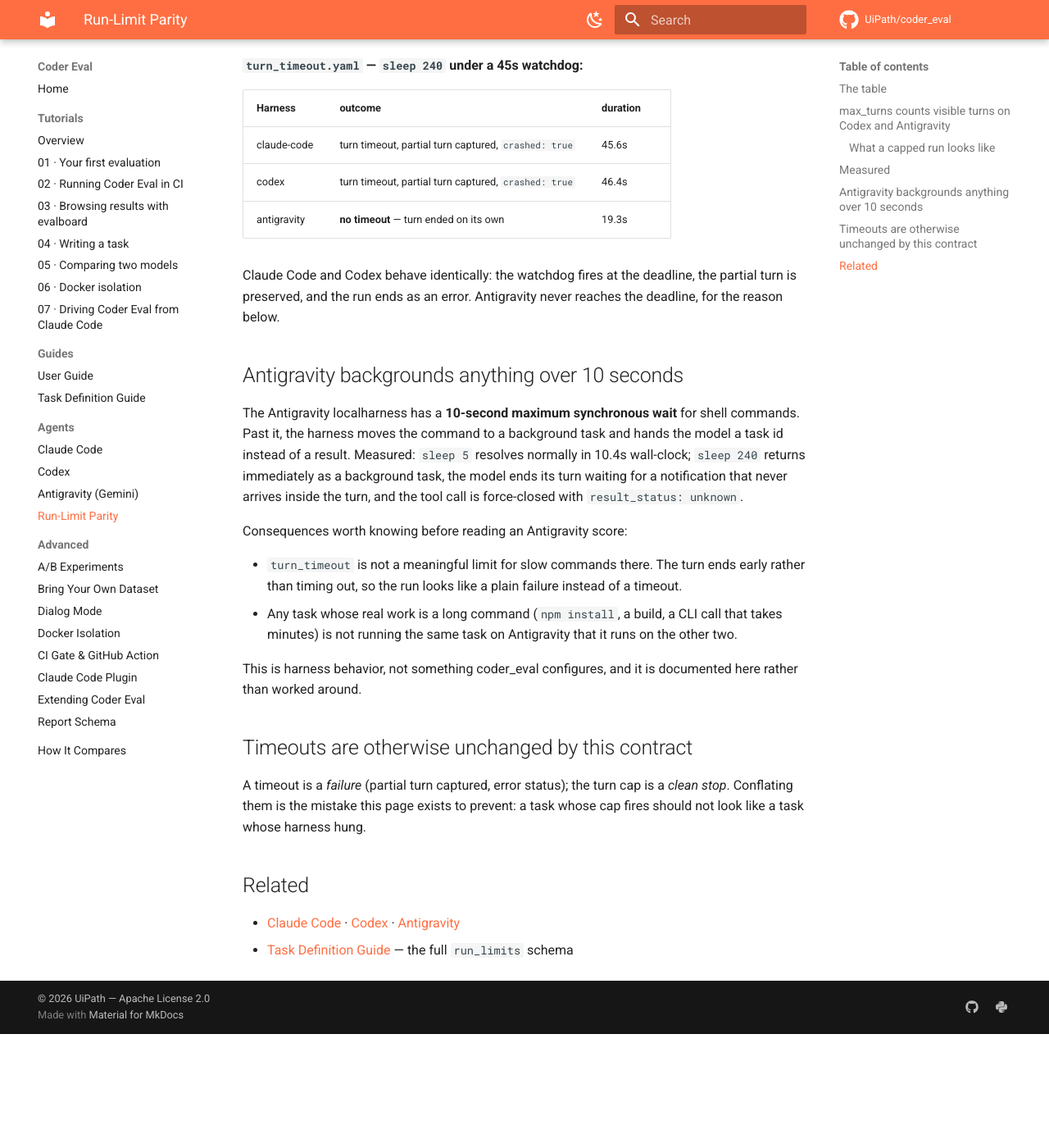
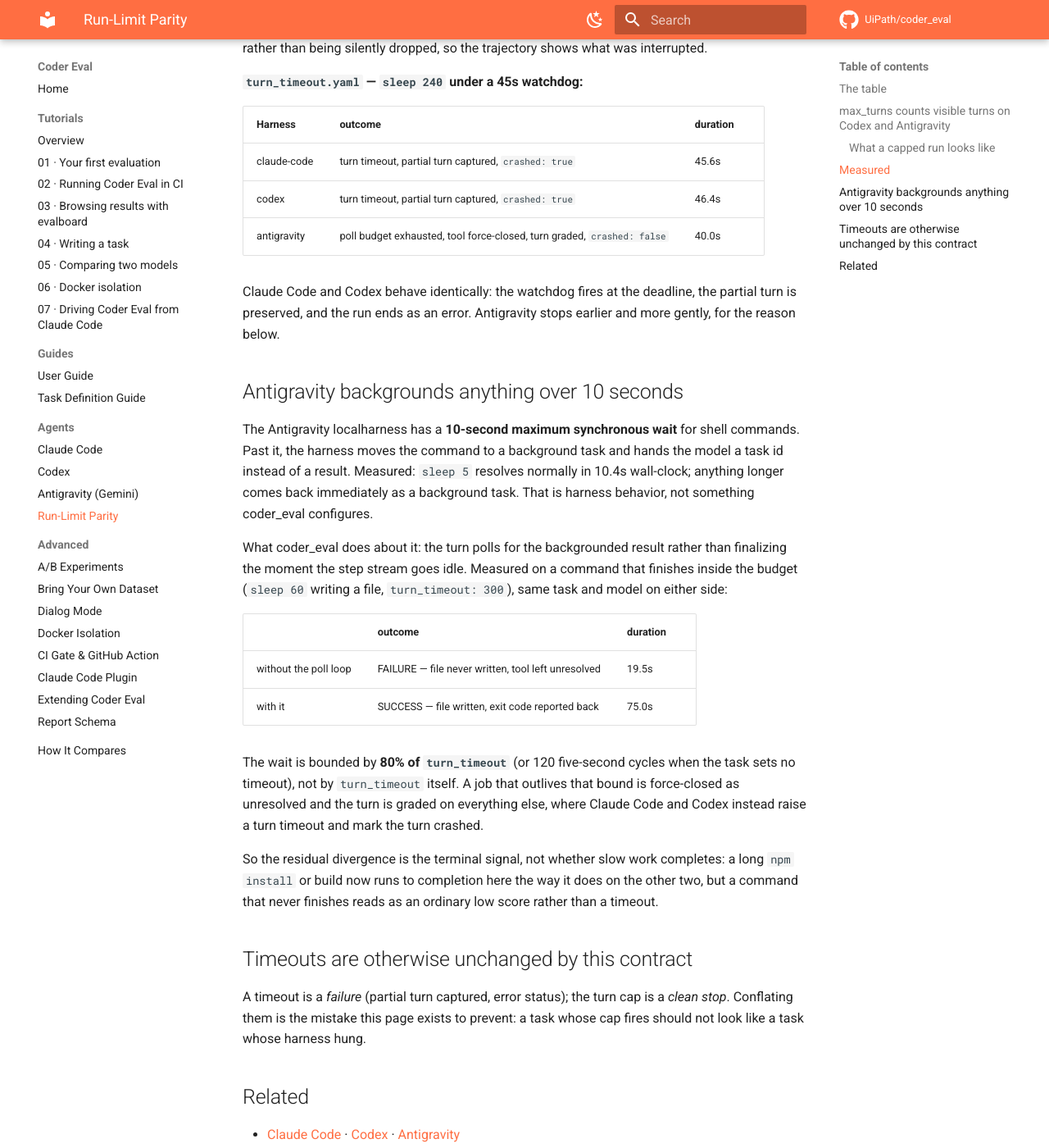
Before and after one commit to UiPath/coder_eval, an MkDocs documentation site: the page built from docs/agents/HARNESS_PARITY.md, in a window 1280 px wide and 1400 px high, scrolled down 2383 px. Shown: the whole window at 82% size. Built offline with MkDocs 1.6.1 and Material for MkDocs 9.7.7, drawn with Linux system fonts in a browser that asks for light colours; comment, search, counter and statistics services are not loaded; before the commit the page ends 3644 px from its top, so only the background shows below that; some of the changed text lies outside the part shown.

Commit message:
docs(run-limits): re-measure the antigravity timeout case after the poll loop
The measured turn_timeout row was taken before #111 landed and no longer holds:
a backgrounded command is now polled for instead of ending the turn on an idle
step stream. Re-ran the same fixture on the same box and model, plus an A/B on
a job that finishes inside the budget (FAILURE at 19.5s before, SUCCESS at
75.0s after).

Restates the residual divergence as what it now is: the terminal signal on a
job that outlives the budget, not whether slow work completes at all.

Co-Authored-By: Claude Opus 5 (1M context) <noreply@anthropic.com>

```diff
--- a/docs/agents/HARNESS_PARITY.md
+++ b/docs/agents/HARNESS_PARITY.md
@@ -12,7 +12,7 @@ This page is the contract for what each run limit means per harness.
 | Limit | claude-code | codex | antigravity |
 |---|---|---|---|
 | `run_limits.max_turns` | native SDK cap (agent-loop turns) | visible-turn cap (resolved tool calls) | visible-turn cap (resolved tool calls) |
-| `run_limits.turn_timeout` | watchdog, SIGKILL on the CLI subprocess | watchdog + cooperative interrupt | watchdog, but see the 10s note below |
+| `run_limits.turn_timeout` | watchdog, SIGKILL on the CLI subprocess | watchdog + cooperative interrupt | watchdog, plus an earlier internal poll deadline at 80% of it (see below) |
 | `run_limits.task_timeout` | orchestrator-level, agent-agnostic | orchestrator-level, agent-agnostic | orchestrator-level, agent-agnostic |
 | `run_limits.stop_early` | cooperative `should_stop` | cooperative `should_stop` | cooperative `should_stop` |
 
@@ -91,32 +91,39 @@ what was interrupted.
 |---|---|---|
 | claude-code | turn timeout, partial turn captured, `crashed: true` | 45.6s |
 | codex | turn timeout, partial turn captured, `crashed: true` | 46.4s |
-| antigravity | **no timeout** — turn ended on its own | 19.3s |
+| antigravity | poll budget exhausted, tool force-closed, turn graded, `crashed: false` | 40.0s |
 
 Claude Code and Codex behave identically: the watchdog fires at the deadline, the
-partial turn is preserved, and the run ends as an error. Antigravity never reaches
-the deadline, for the reason below.
+partial turn is preserved, and the run ends as an error. Antigravity stops earlier
+and more gently, for the reason below.
 
 ## Antigravity backgrounds anything over 10 seconds
 
 The Antigravity localharness has a **10-second maximum synchronous wait** for shell
 commands. Past it, the harness moves the command to a background task and hands the
 model a task id instead of a result. Measured: `sleep 5` resolves normally in 10.4s
-wall-clock; `sleep 240` returns immediately as a background task, the model ends its
-turn waiting for a notification that never arrives inside the turn, and the tool call
-is force-closed with `result_status: unknown`.
+wall-clock; anything longer comes back immediately as a background task. That is
+harness behavior, not something coder_eval configures.
 
-Consequences worth knowing before reading an Antigravity score:
+What coder_eval does about it: the turn polls for the backgrounded result rather
+than finalizing the moment the step stream goes idle. Measured on a command that
+finishes inside the budget (`sleep 60` writing a file, `turn_timeout: 300`), same
+task and model on either side:
 
-- `turn_timeout` is not a meaningful limit for slow commands there. The turn ends
-  early rather than timing out, so the run looks like a plain failure instead of
-  a timeout.
-- Any task whose real work is a long command (`npm install`, a build, a CLI call
-  that takes minutes) is not running the same task on Antigravity that it runs on
-  the other two.
+| | outcome | duration |
+|---|---|---|
+| without the poll loop | FAILURE — file never written, tool left unresolved | 19.5s |
+| with it | SUCCESS — file written, exit code reported back | 75.0s |
 
-This is harness behavior, not something coder_eval configures, and it is documented
-here rather than worked around.
+The wait is bounded by **80% of `turn_timeout`** (or 120 five-second cycles when the
+task sets no timeout), not by `turn_timeout` itself. A job that outlives that bound
+is force-closed as unresolved and the turn is graded on everything else, where
+Claude Code and Codex instead raise a turn timeout and mark the turn crashed.
+
+So the residual divergence is the terminal signal, not whether slow work completes:
+a long `npm install` or build now runs to completion here the way it does on the
+other two, but a command that never finishes reads as an ordinary low score rather
+than a timeout.
 
 ## Timeouts are otherwise unchanged by this contract
 
```
Also changed, not shown: docs/agents/ANTIGRAVITY.md (+5 -5 lines).
